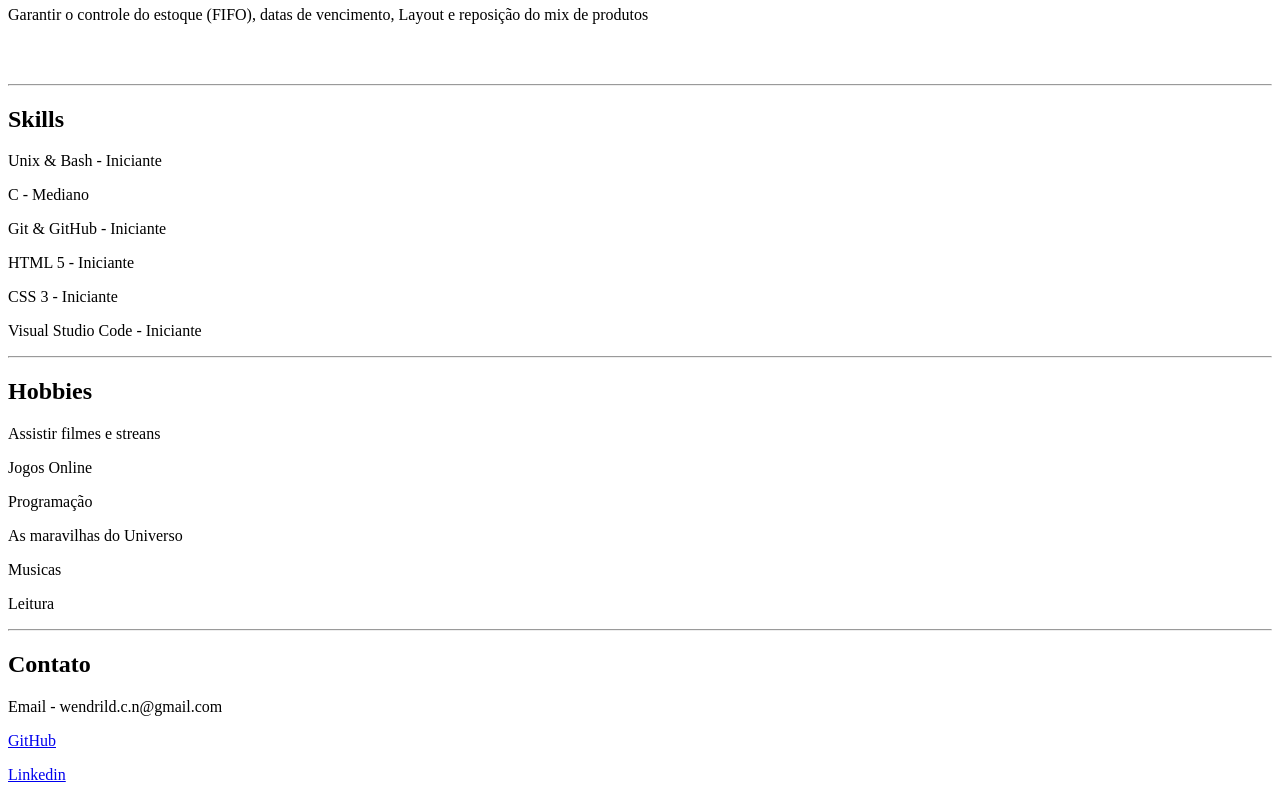
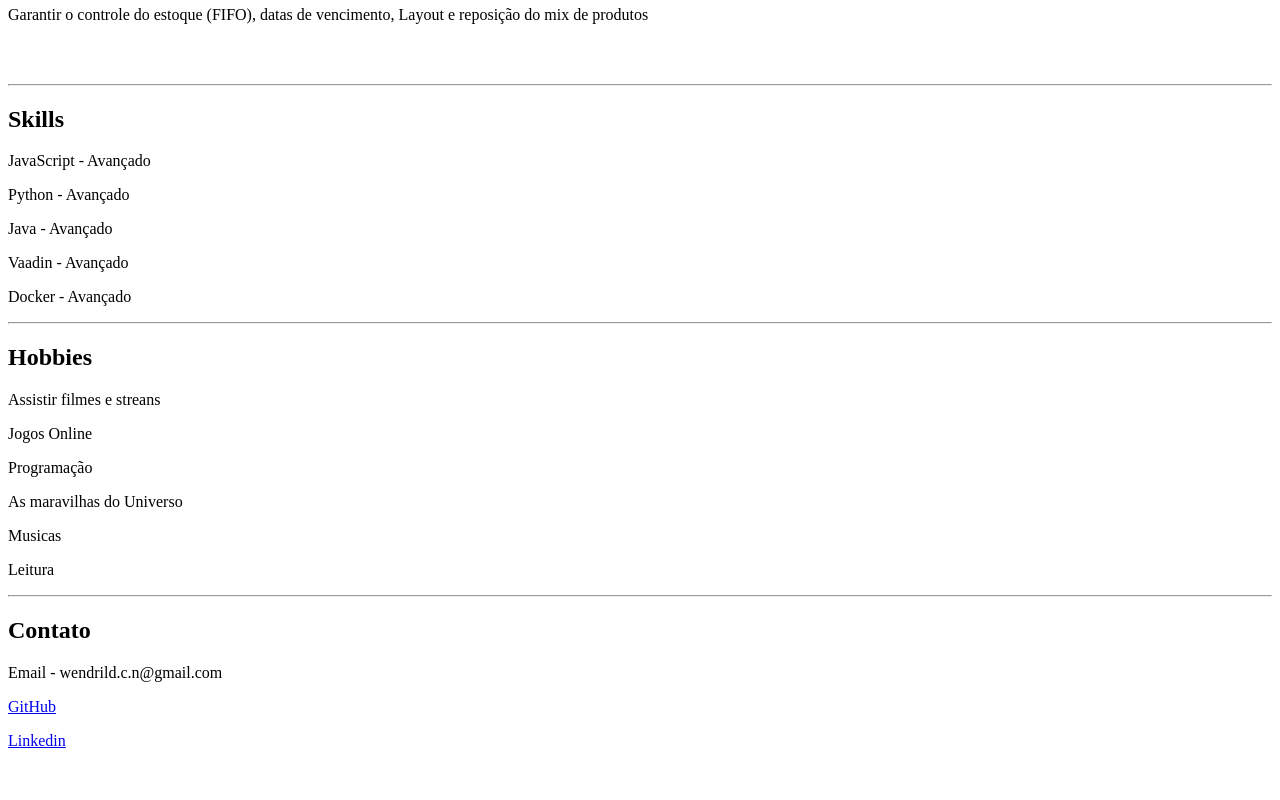
Before and after one commit to Wendril-Costa/Wendril-Costa.github.io, a plain HTML site: page index.html in a window 1280 px wide. Shown: the part 972-1772 px from the top of the page. After the commit the page ends 1738 px from the top, so only its background shows below. Drawn offline with Linux system fonts and the light colour scheme.

Commit message:
Update index.html

```diff
--- a/index.html
+++ b/index.html
@@ -42,12 +42,11 @@
     <hr></hr>
 
     <h2 id="skills">Skills</h2>
-    <p>Unix & Bash - Iniciante</p>
-    <p>C - Mediano</p>
-    <p>Git & GitHub - Iniciante</p>
-    <p>HTML 5 - Iniciante</p>
-    <p>CSS 3 - Iniciante</p>
-    <p>Visual Studio Code - Iniciante</p>
+    <p>JavaScript - Avançado</p>
+    <p>Python - Avançado</p>
+    <p>Java - Avançado</p>
+    <p>Vaadin - Avançado</p>
+    <p>Docker - Avançado</p>
 
     <hr></hr>
 
```
